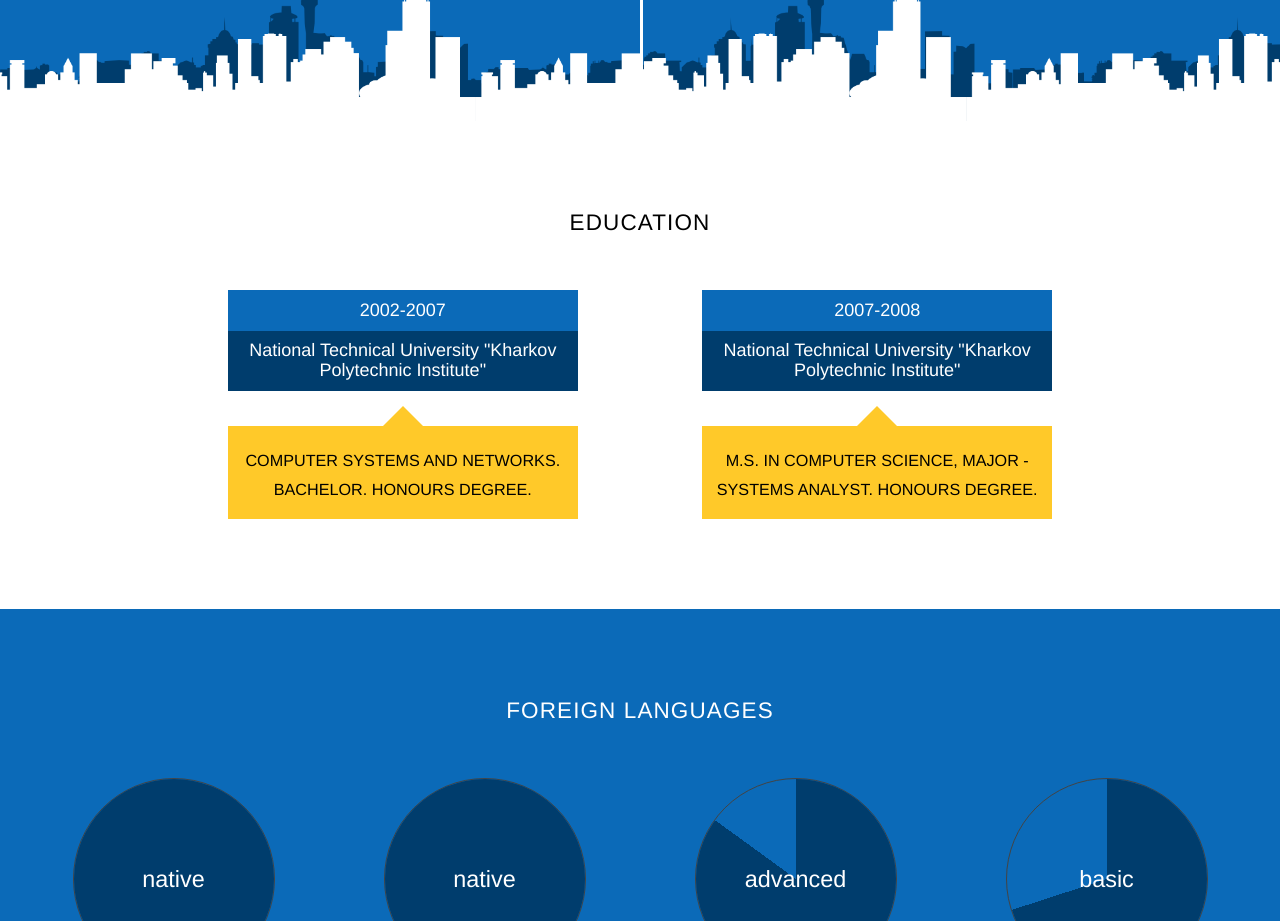
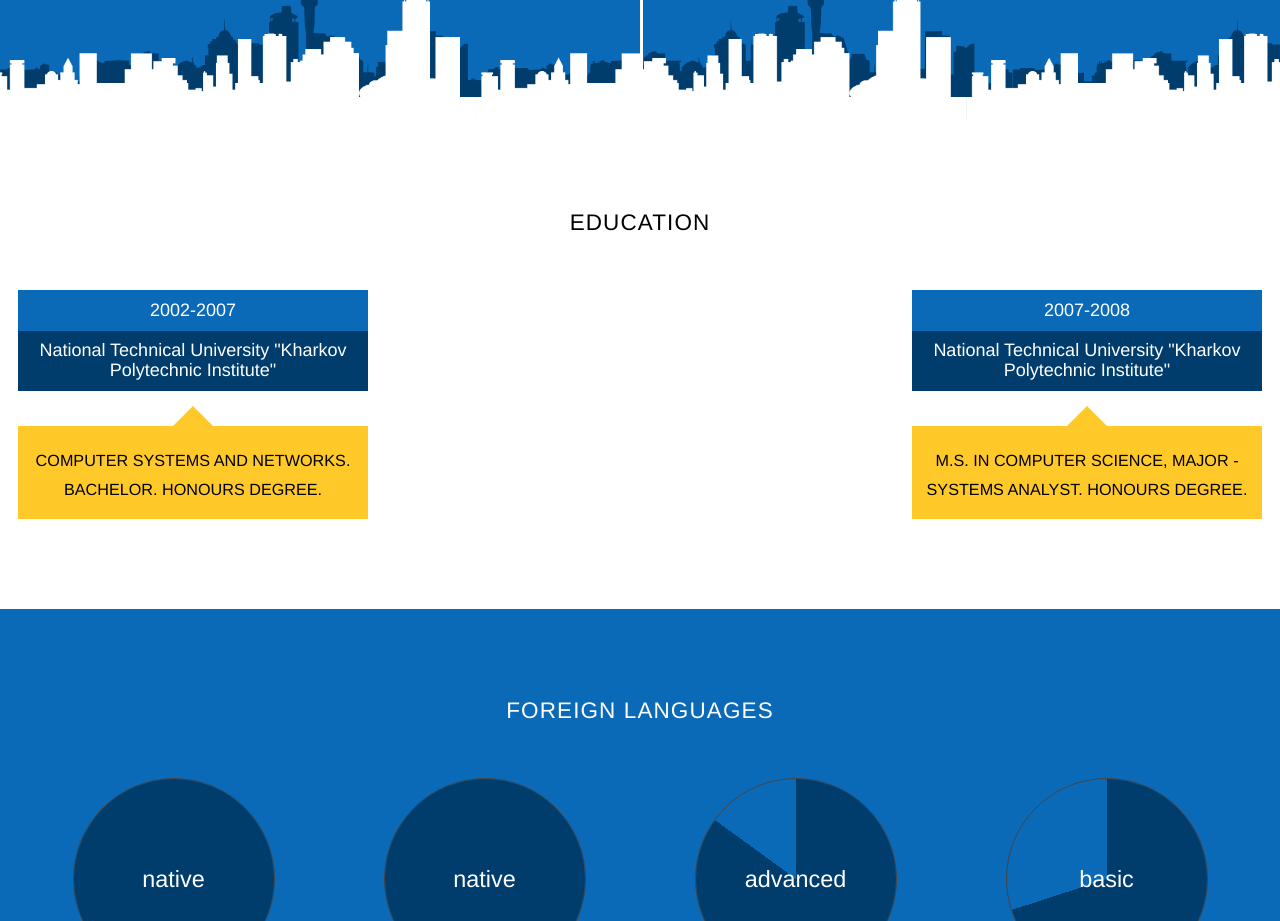
Before and after one commit to Elen-ko/CV, a website: page public/index.html in a window 1280 px wide. Shown: the part 2500-3421 px from the top of the page. Drawn offline with Linux system fonts and the light colour scheme; files that its build step writes are made by us from their sources; files whose address does not match are found by name; a web font is replaced by a local one.

Commit message:
fix wrong width of container after change orientation on mobile

```diff
--- a/public/index.html
+++ b/public/index.html
@@ -3,9 +3,8 @@
 	<head>
 		<title>Kovtunets Alexey</title>
 		<meta charset="utf-8" />
-		<meta name="viewport" content="width=device-width, height=device-height, initial-scale=1.0, user-scalable=0, minimum-scale=1.0, maximum-scale=1.0">
+		<meta name="viewport" content="user-scalable=no, initial-scale=1.0, maximum-scale=1.0, width=device-width"/>
 		<link rel="stylesheet" href="/css/styles.min.css" />
-
 	</head>
 	<body>
 
@@ -107,6 +106,7 @@
 							<!-- education -->
 							<article id="education" class="item">
 								<h3 class="heading">Education</h3>
+								<div class="wrapper">
 									<div class="box">
 										<header>
 											<span>2002-2007</span>
@@ -120,6 +120,7 @@
 											<h4>National Technical University "Kharkov Polytechnic Institute"</h4>
 										</header>
 										<div class="degree">M.S. in Computer Science, major - systems analyst. Honours degree.</div>
+									</div>
 								</div>
 							</article>
 
--- a/resources/js/scripts.js
+++ b/resources/js/scripts.js
@@ -26,7 +26,7 @@ $(function(){
     });
 
     // collapsed menu on small devices
-    $(document).on('click', function(e) {
+    $(document).on('click touchstart', function(e) {
       if (e.target.className === "bar") {
         nav.toggleClass('openned');
       } else {
--- a/resources/sass/_education.scss
+++ b/resources/sass/_education.scss
@@ -1,19 +1,16 @@
 /* Education section */
 #education {
   grid-area: education;
-  display: grid;
-  grid-column-gap: 10%;
-  grid-template-columns: 45% 45%;
 
   background: $white;
 
-  @include media-breakpoint-down(xs) {
-    grid-template-columns: 100%;
-  }
+  .wrapper {
+    display: grid;
+    grid-column-gap: 10%;
+    grid-template-columns: 45% 45%;
 
-  @include media-breakpoint-up(sm) {
-    .heading {
-      grid-column: 1 / span 2;
+    @include media-breakpoint-down(xs) {
+      grid-template-columns: 100%;
     }
   }
 
```
Also changed, not shown: resources/index.html (+3 -2 lines), public/css/styles.min.css, public/js/scripts.min.js. Lines whose indentation alone changed are shown as unchanged.
